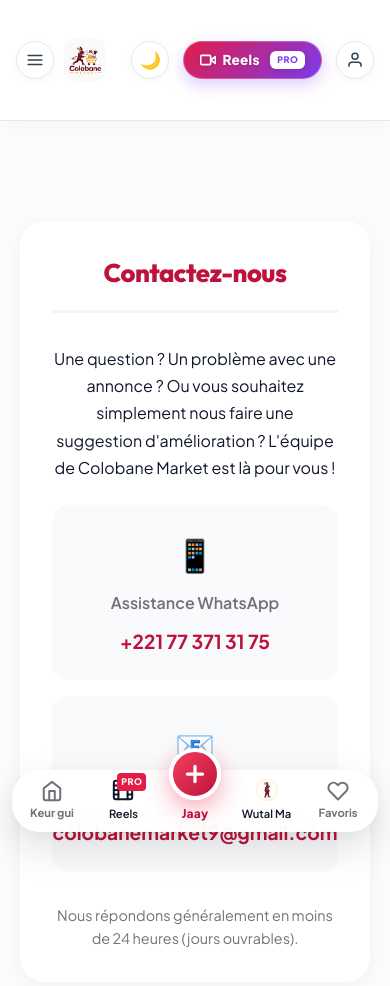
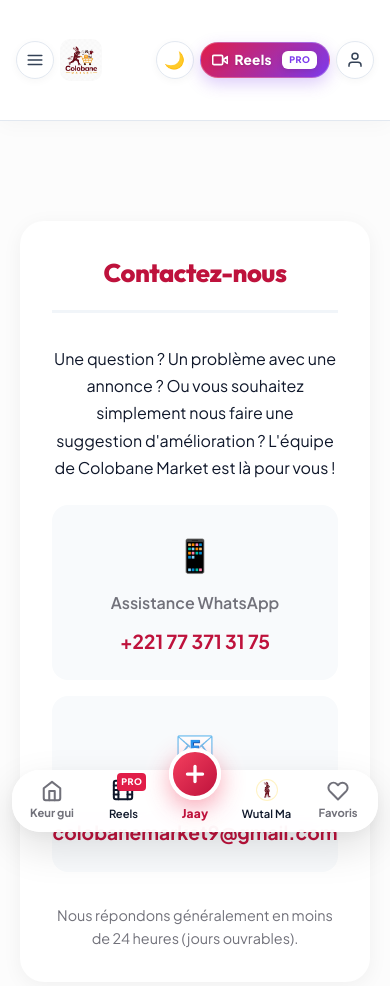
Before and after one commit to colways27-cell/colobane-market, a React (Vite) app: page /contact in a window 390 px wide. Shown: the top 986 px of the page. Built offline with nearby package versions, Linux system fonts and the light colour scheme.

Commit message:
fix: reduce navbar gaps and padding to prevent mobile overflow

```diff
--- a/src/components/Navbar.jsx
+++ b/src/components/Navbar.jsx
@@ -155,7 +155,7 @@ const Navbar = () => {
         <div className="section-container" style={{ display: 'flex', alignItems: 'center', justifyContent: 'space-between', height: '72px', padding: '0 1rem' }}>
 
           {/* Left: Logo */}
-          <div style={{ display: 'flex', alignItems: 'center', gap: '0.6rem', flexShrink: 0 }}>
+          <div style={{ display: 'flex', alignItems: 'center', gap: '0.4rem', flexShrink: 0 }}>
             <button
               className="active-scale hover-lift"
               onClick={handleMenuClick}
@@ -186,7 +186,7 @@ const Navbar = () => {
           </div>
 
           {/* Right: Theme Toggle, Publish Button & Profile */}
-          <div style={{ display: 'flex', alignItems: 'center', gap: '0.85rem', flexShrink: 0 }}>
+          <div style={{ display: 'flex', alignItems: 'center', gap: '0.4rem', flexShrink: 0 }}>
             {/* Theme Toggle Button */}
             <button
               onClick={toggleTheme}
@@ -220,7 +220,7 @@ const Navbar = () => {
                 gap: '0.4rem',
                 background: 'linear-gradient(135deg, #E11D48 0%, #7C3AED 100%)', // Premium Rose to Violet gradient
                 color: '#FFFFFF',
-                padding: '0.45rem 1rem',
+                padding: '0.4rem 0.7rem',
                 borderRadius: '999px',
                 fontWeight: '800',
                 textDecoration: 'none',
```
